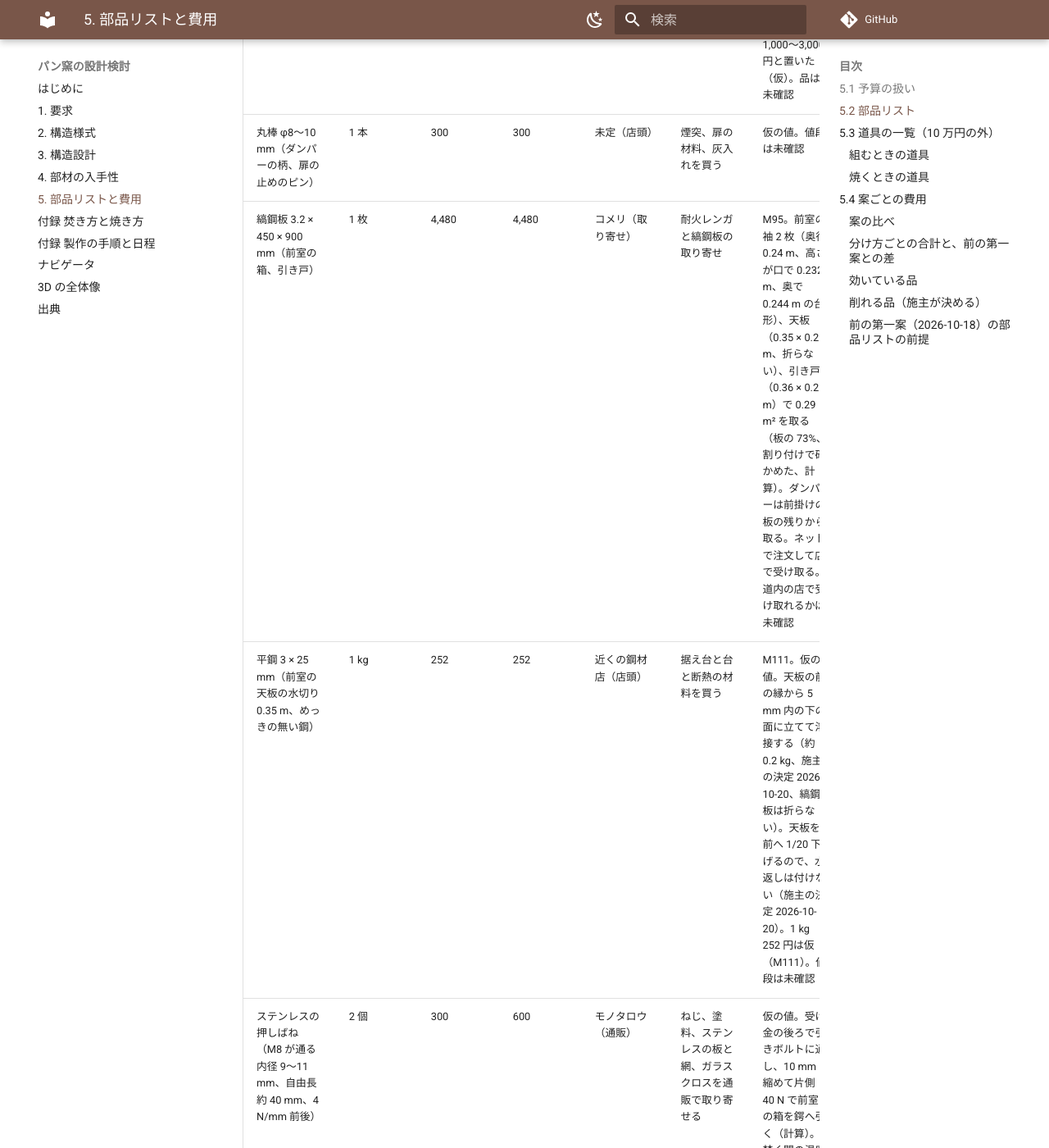
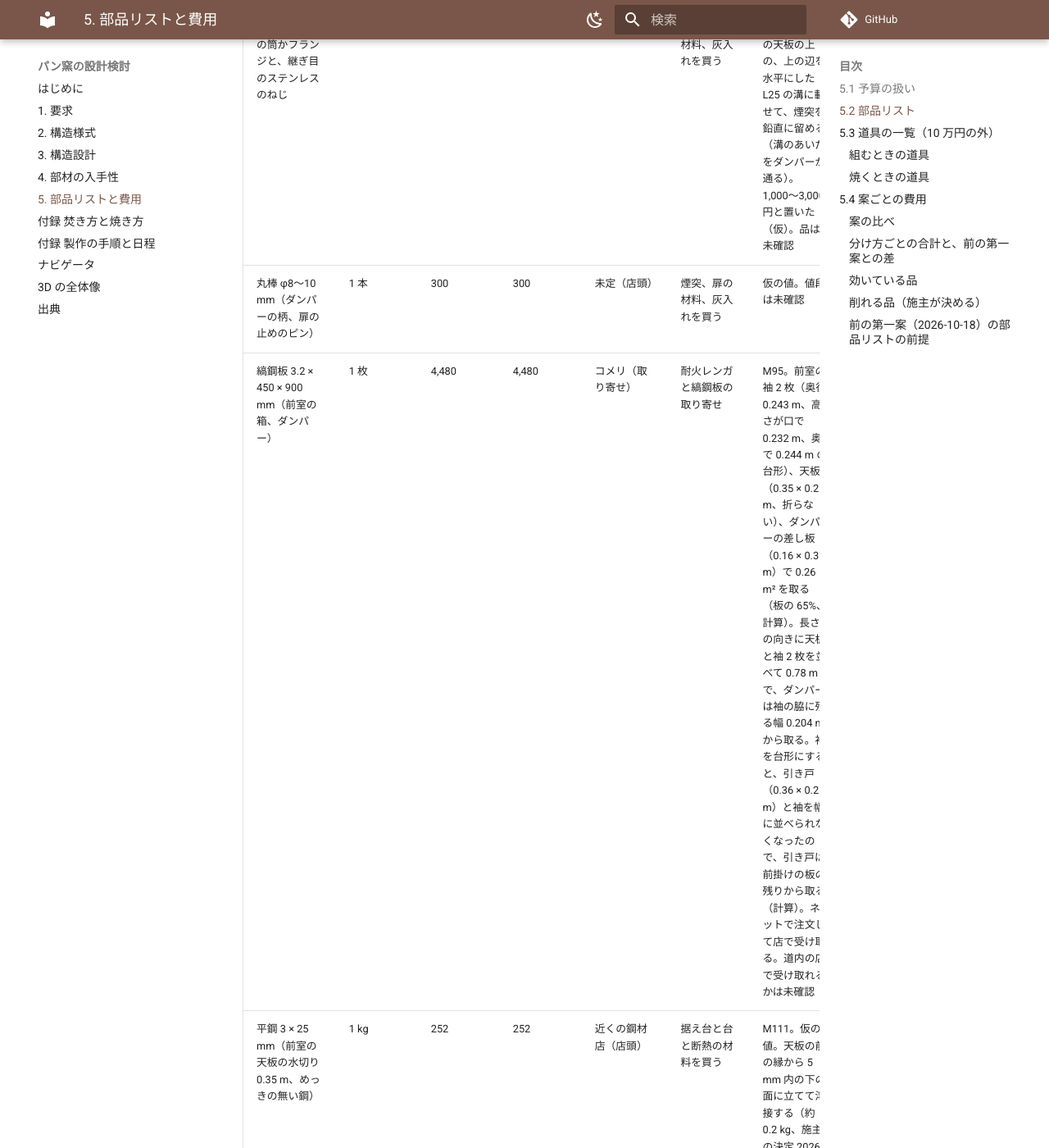
Before and after one commit to fujisato-koji/bread-oven, an MkDocs documentation site: the page built from docs/05-parts-list.md, in a window 1280 px wide and 1400 px high, scrolled down 14986 px. Shown: the whole window at 82% size. Built offline with MkDocs 1.6.1 and Material for MkDocs 9.7.7, drawn with Linux system fonts in a browser that asks for light colours; comment, search, counter and statistics services are not loaded; some of the changed text lies outside the part shown.

Commit message:
部品リストの表を bom.yaml に合わせて書き直す
Co-Authored-By: Claude Opus 5.5 <noreply@anthropic.com>

```diff
--- a/docs/05-parts-list.md
+++ b/docs/05-parts-list.md
@@ -39,7 +39,7 @@
 
 | 品 | 数量 | 単価（円） | 金額（円） | 買う所 | 届く工程 | 出典と注記 |
 |------|------|------|------|------|------|------|
-| 耐火キャスタブル CA-13T 25 kg | 3 袋 | 5,550 | 16,650 | れんが屋（Amazon）（通販） | キャスタブル、毛布、継ぎ目の材料を取り寄せる | M114、P106。4 個で約 56 kg（入口の枠の鍔を含む。施工所要量 1,750 kg/m³ に損を 15% 見た、P106、計算）。3 袋の余りは約 19 kg で、試し塗りに 1〜2 kg 使う。ヒットネット 5,400 円（M115）、建材ショップ 5,450 円（M116）でもよい。製造から 6〜12 か月で使う（P71、P106） |
+| 耐火キャスタブル CA-13T 25 kg | 3 袋 | 5,550 | 16,650 | れんが屋（Amazon）（通販） | キャスタブル、毛布、継ぎ目の材料を取り寄せる | M114、P106。4 個で約 56 kg（入口の枠の鍔を含む。施工所要量 1,750 kg/m³ に損を 15% 見た、P106、計算）。1 個を打ち継がずに仕上げるため、押し付ける 3 個を厚さの許しの上の端（+4 mm）で練ると 61.2 kg で、3 袋の余りは約 14 kg になる。試し塗りに 1〜2 kg 使う（計算）。ヒットネット 5,400 円（M115）、建材ショップ 5,450 円（M116）でもよい。製造から 6〜12 か月で使う（P71、P106） |
 | 耐火レンガ 230 × 114 × 65 mm | 24 個 | 248 | 5,952 | コメリ（取り寄せ） | 耐火レンガと縞鋼板の取り寄せ | M64。仮の値。炉床 18 個（切らずに 6 列 × 3 個）、焚き口の敷居と前室の床に丸ごと 3 個、前室の口に 3 つに切って並べる 1 個、予備 2 個（計算）。道内で受け取れるかは未確認。通販なら 1 個 613 円以上 |
 | 薄い耐火レンガ SK34 ウス半丁 230 × 114 × 32 mm 10 枚 | 1 組 | 4,900 | 4,900 | れんが屋（Amazon）（通販） | キャスタブル、毛布、継ぎ目の材料を取り寄せる | M125。前室の天井の内に 3 枚を張る（1 枚を 110 mm に 2 つに切り、煙突の口の所を φ0.12 m に切り欠く、計算）。残りは予備。2026-10-19 に頁で値を確かめた |
 | 生体溶解性のペーパー 1 mm（継ぎ目の詰め物） | 1 式 | 2,000 | 2,000 | 未定（通販） | キャスタブル、毛布、継ぎ目の材料を取り寄せる | P27。仮の値。緯度の継ぎ目、縦の継ぎ目の段の内の半分の面、入口の枠のまわりに挟む。継ぎ目 2.7 m を幅 40 mm で約 0.11 m²（縦の継ぎ目の外の半分はテープにするので、これより少し減る、計算）。品と値段は未確認。RCF の紙は使わない（P27） |
@@ -84,7 +84,7 @@
 | 煙突の自在支持金具 | 1 個 | 1,380 | 1,380 | コメリ（店頭） | 煙突、扉の材料、灰入れを買う | M75 |
 | 煙突の付け根の筒かフランジと、継ぎ目のステンレスのねじ | 1 式 | 2,000 | 2,000 | 未定（店頭） | 煙突、扉の材料、灰入れを買う | 仮の値。前室の天板の上の、上の辺を水平にした L25 の溝に載せて、煙突を鉛直に留める（溝のあいだをダンパーが通る）。1,000〜3,000 円と置いた（仮）。品は未確認 |
 | 丸棒 φ8〜10 mm（ダンパーの柄、扉の止めのピン） | 1 本 | 300 | 300 | 未定（店頭） | 煙突、扉の材料、灰入れを買う | 仮の値。値段は未確認 |
-| 縞鋼板 3.2 × 450 × 900 mm（前室の箱、引き戸） | 1 枚 | 4,480 | 4,480 | コメリ（取り寄せ） | 耐火レンガと縞鋼板の取り寄せ | M95。前室の袖 2 枚（奥行 0.24 m、高さが口で 0.232 m、奥で 0.244 m の台形）、天板（0.35 × 0.29 m、折らない）、引き戸（0.36 × 0.21 m）で 0.29 m² を取る（板の 73%、割り付けで確かめた、計算）。ダンパーは前掛けの板の残りから取る。ネットで注文して店で受け取る。道内の店で受け取れるかは未確認 |
+| 縞鋼板 3.2 × 450 × 900 mm（前室の箱、ダンパー） | 1 枚 | 4,480 | 4,480 | コメリ（取り寄せ） | 耐火レンガと縞鋼板の取り寄せ | M95。前室の袖 2 枚（奥行 0.243 m、高さが口で 0.232 m、奥で 0.244 m の台形）、天板（0.35 × 0.29 m、折らない）、ダンパーの差し板（0.16 × 0.30 m）で 0.26 m² を取る（板の 65%、計算）。長さの向きに天板と袖 2 枚を並べて 0.78 m で、ダンパーは袖の脇に残る幅 0.204 m から取る。袖を台形にすると、引き戸（0.36 × 0.21 m）と袖を幅に並べられなくなったので、引き戸は前掛けの板の残りから取る（計算）。ネットで注文して店で受け取る。道内の店で受け取れるかは未確認 |
 | 平鋼 3 × 25 mm（前室の天板の水切り 0.35 m、めっきの無い鋼） | 1 kg | 252 | 252 | 近くの鋼材店（店頭） | 据え台と台と断熱の材料を買う | M111。仮の値。天板の前の縁から 5 mm 内の下の面に立てて溶接する（約 0.2 kg、施主の決定 2026-10-20、縞鋼板は折らない）。天板を前へ 1/20 下げるので、水返しは付けない（施主の決定 2026-10-20）。1 kg 252 円は仮（M111）。値段は未確認 |
 | ステンレスの押しばね（M8 が通る内径 9〜11 mm、自由長 約 40 mm、4 N/mm 前後） | 2 個 | 300 | 600 | モノタロウ（通販） | ねじ、塗料、ステンレスの板と網、ガラスクロスを通販で取り寄せる | 仮の値。受け金の後ろで引きボルトに通し、10 mm 縮めて片側 40 N で前室の箱を鍔へ引く（計算）。焚く間の温度の上の限りは 95〜159℃（受け金へ逃げる分を入れない計算）なので、ステンレスにする。力が抜けたら替える。品と値段は未確認（1 個 300 円と置いた） |
 | ステンレス板 0.5 × 400 × 600 mm（前室の脇の水切り板） | 1 枚 | 2,500 | 2,500 | DCM オンライン（通販） | ねじ、塗料、ステンレスの板と網、ガラスクロスを通販で取り寄せる | M119。196 × 213 mm を 2 枚取り、L 形に折る（計算）。殻の外の前の縁の帯の上を箱の袖の下に挟んで覆い、帯と前室の下の板の脇を天板から 15 mm 上まで覆って外へ返す。上の面の後ろの端を 10 mm 立ち上げ、前の端は引き戸の下のレールの手前で止める。当て板（i-flash）と同じ品で、残りは予備。削れる品（5.4） |
@@ -94,7 +94,7 @@
 | 放射温度計 CUSTOM IR-212 | 1 台 | 5,478 | 5,478 | コーナン（通販） | 通販で取り寄せる（コーナン） | M80。コメリで買うと 7,200 円になる |
 | 蓋付きの灰入れ ペール缶 20 L スチール | 1 個 | 1,280 | 1,280 | コメリ（店頭） | 煙突、扉の材料、灰入れを買う | M81。火災予防条例で要る（R-12） |
 | 灰入れの蓋 | 1 個 | 348 | 348 | コメリ（店頭） | 煙突、扉の材料、灰入れを買う | M82 |
-| 焚き口の前掛けとダンパー 縞鋼板 3.2 × 450 × 600 mm | 1 枚 | 2,980 | 2,980 | コメリ（取り寄せ） | 耐火レンガと縞鋼板の取り寄せ | M77。0.45 × 0.30 m を取り、前と左右に高さ 25 mm の縁を溶接する。残り（約 450 × 213 mm）からダンパーの差し板 0.16 × 0.30 m を取る（計算）。焚く日に天板の前の縁に掛け、焚き口から落ちる熾火と灰を受ける。使い終わったら外す。道内の店で受け取れるかは未確認 |
+| 焚き口の前掛けと引き戸 縞鋼板 3.2 × 450 × 600 mm | 1 枚 | 2,980 | 2,980 | コメリ（取り寄せ） | 耐火レンガと縞鋼板の取り寄せ | M77。0.45 × 0.30 m を取り、前と左右に高さ 25 mm の縁を溶接する。残り（約 450 × 213 mm）から前室の口の引き戸 0.36 × 0.21 m を取る（計算）。焚く日に天板の前の縁に掛け、焚き口から落ちる熾火と灰を受ける。使い終わったら外す。道内の店で受け取れるかは未確認 |
 | 灰入れの台 コンクリートピンコロ 200 × 200 × 150 mm | 1 個 | 798 | 798 | 道内の店頭（店頭） | 据え台と台と断熱の材料を買う | M105。仮の値。蓋をした灰入れを地面から離して、この上に置く。台の下と薪から離す |
 | 山形鋼 L25 × 25 × 3 mm（殻の枠、扉のレール、ダンパーの溝、約 12.0 m、めっきの無い鋼） | 14 kg | 252 | 3,528 | 近くの鋼材店（店頭） | 据え台と台と断熱の材料を買う | M111。仮の値。1.12 kg/m は仮。殻の枠 約 10.0 m（45°の切妻、L30 から軽くした）、レールと溝 約 2.0 m（計算）。ダンパーの溝は前室の天板の上に付け、立ちの辺を斜めに切って上の辺を水平にする（後ろの端 14 mm、天板の前の縁 25 mm）。溶接するので、めっきの無い鋼にする。値段は未確認 |
 | カラー鉄板 久宝 K371 0.27 × 455 × 910 mm 白 | 6 枚 | 3,298 | 19,788 | モノタロウ（通販） | 殻の板と波板と耐熱シリコンと足の全ねじを通販で取り寄せる | M117。側 2 枚、妻 4 枚（四角の部分と三角の部分に 1 枚ずつ）。余りの帯で棟包みと水切りを取る（計算）。棟包みは 0.93 m 要るので、2 本を重ねて継ぐ |
@@ -185,8 +185,8 @@
 | 水糸 | 据え台の位置と高さをそろえる | 風の留めの平板を埋め、据え台の穴に砕石を締める |
 | バケツと練り舟 | 断熱とキャスタブルを練る | 炉床の断熱の板と縁の帯を打つ |
 | かくはん機（電動ドリルとかくはんの羽根） | キャスタブルを 30 分以内に練り上げる | 後ろの輪と前の輪を流す |
-| はかり（25 kg まで） | キャスタブルと水の量を量る。初めの組み直しで、ドームの 1 個ずつの重さを量る | 後ろの輪と前の輪を流す |
-| 竹串（約 150 本）と油性ペン | キャスタブルの厚さの目印。頭を 42 mm に出し、70 mm ごとに刺す（付録 B.10） | 砂の山と型を作る |
+| はかり（25 kg まで） | キャスタブルと水の量を量る。初めの組み直しで、ドームの 1 個ずつの重さを量る | 後ろの輪と前の輪を流す、蓋と入口の枠を流す、ドームをばらして継ぎ目を詰め、組み直す |
+| 竹串（約 300 本）と油性ペン | キャスタブルの厚さの目印。頭を 42 mm に出し、50 mm ごとに刺す（輪と蓋で約 270 本、付録 B.10） | 砂の山と型を作る |
 | スコップ | 砂、砕石、セメントを混ぜる、運ぶ | 風の留めの平板を埋め、据え台の穴に砕石を締める |
 | ゴムハンマー | 炉床のレンガを据える | 断熱の板と縁の帯を据え、炉床を並べる |
 | タンパー | 砕石を締める | 風の留めの平板を埋め、据え台の穴に砕石を締める |
```
